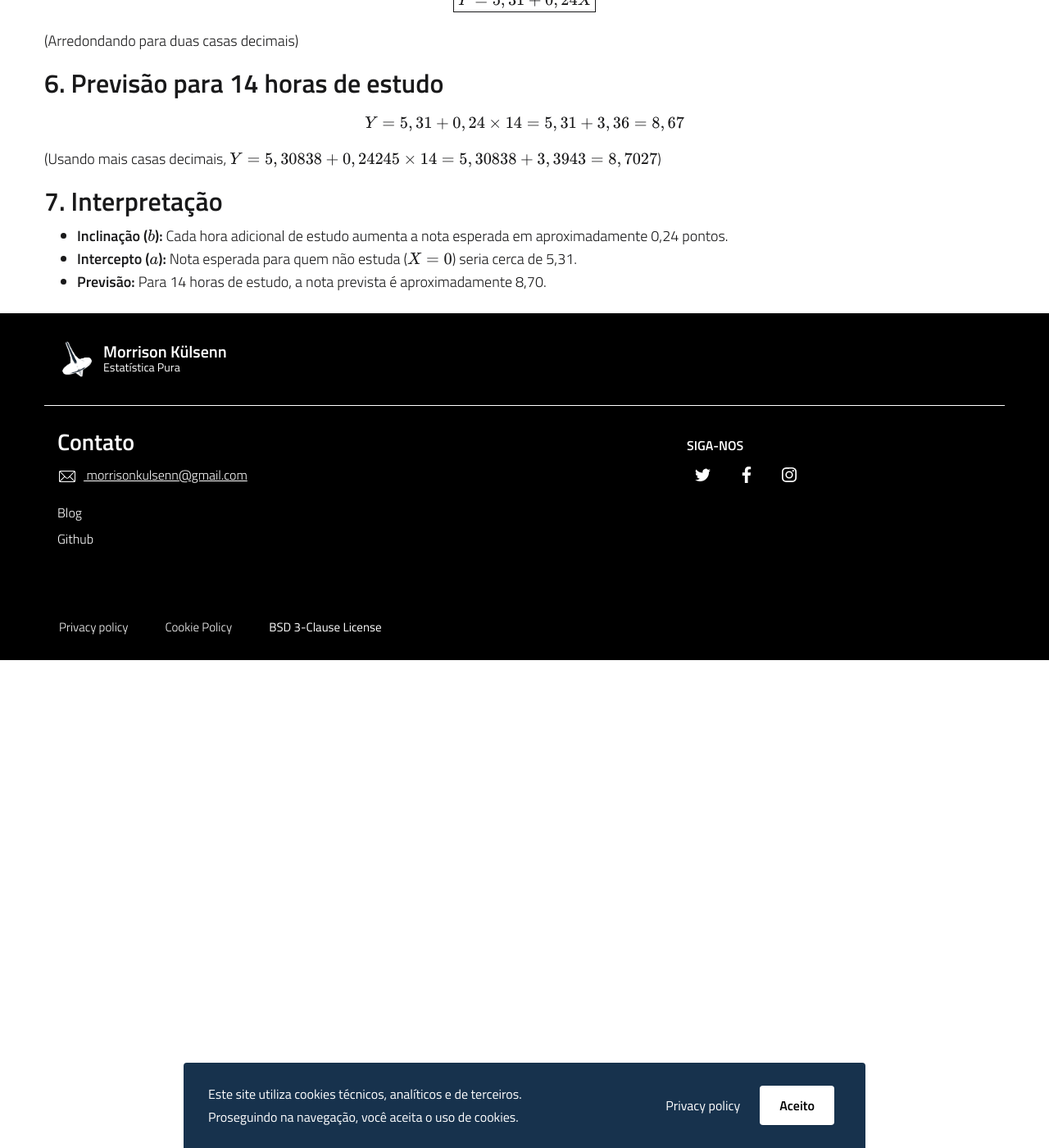
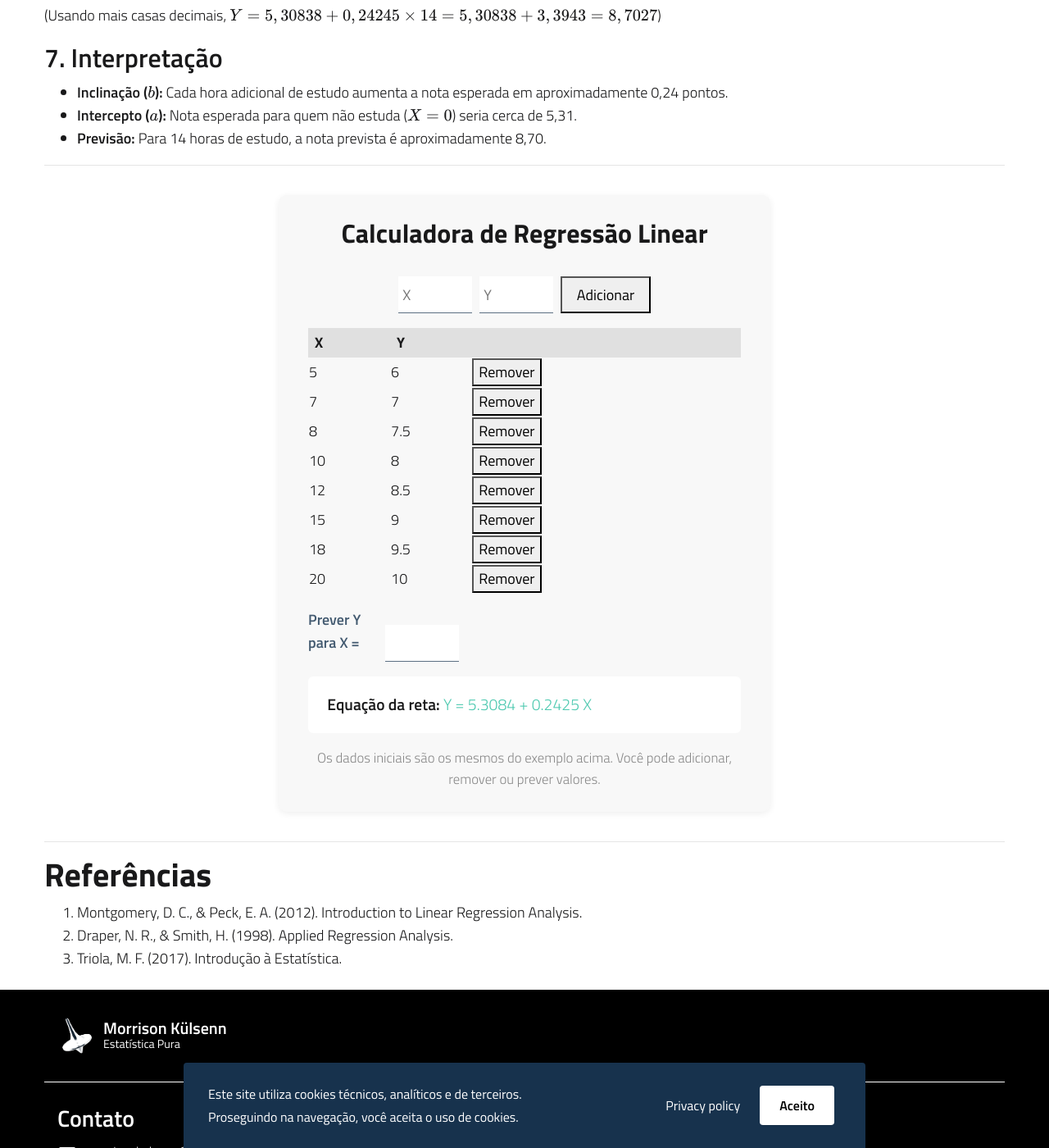
Before and after one commit to morrisonkuhlsen/morrisonkuhlsen, a Jekyll site: the page built from pt/analise-de-dados/regressao-linear.md, in a window 1280 px wide and 1400 px high, scrolled down 5749 px. Shown: the whole window at 82% size. Built offline with Jekyll 4.4.1, drawn with Linux system fonts in a browser that asks for light colours; some of the changed text lies outside the part shown.

Commit message:
Subindo alterações recentes do projeto

```diff
--- /dev/null
+++ b/assets/js/regressao-linear-calc.js
@@ -0,0 +1,83 @@
+// Calculadora de Regressão Linear Simples
+// Permite inserir pares (X, Y), calcular a reta e prever valores
+
+function calcularRegressaoLinear(pares) {
+  const n = pares.length;
+  if (n < 2) return null;
+  let somaX = 0, somaY = 0, somaXY = 0, somaX2 = 0;
+  for (const [x, y] of pares) {
+    somaX += x;
+    somaY += y;
+    somaXY += x * y;
+    somaX2 += x * x;
+  }
+  const mediaX = somaX / n;
+  const mediaY = somaY / n;
+  const b = (somaXY - n * mediaX * mediaY) / (somaX2 - n * mediaX * mediaX);
+  const a = mediaY - b * mediaX;
+  return { a, b };
+}
+
+function atualizarTabela() {
+  const tbody = document.getElementById('rl-tabela-corpo');
+  tbody.innerHTML = '';
+  pares.forEach(([x, y], i) => {
+    const tr = document.createElement('tr');
+    tr.innerHTML = `<td>${x}</td><td>${y}</td><td><button type="button" class="rl-remover" data-i="${i}">Remover</button></td>`;
+    tbody.appendChild(tr);
+  });
+}
+
+function atualizarResultado() {
+  const resultado = document.getElementById('rl-resultado');
+  const prevInput = document.getElementById('rl-prev-x');
+  if (pares.length < 2) {
+    resultado.innerHTML = '<span style="color:#c00">Insira pelo menos dois pares (X, Y).</span>';
+    prevInput.disabled = true;
+    return;
+  }
+  const { a, b } = calcularRegressaoLinear(pares);
+  let html = `<b>Equação da reta:</b> <span style="color:#4ec9b0">Y = ${a.toFixed(4)} + ${b.toFixed(4)} X</span><br>`;
+  if (prevInput.value !== '') {
+    const x = parseFloat(prevInput.value);
+    if (!isNaN(x)) {
+      const y = a + b * x;
+      html += `<b>Previsão para X = ${x}:</b> <span style="color:#4ec9b0">Y = ${y.toFixed(4)}</span>`;
+    }
+  }
+  resultado.innerHTML = html;
+  prevInput.disabled = false;
+}
+
+// Estado global dos pares
+let pares = [
+  [5, 6], [7, 7], [8, 7.5], [10, 8], [12, 8.5], [15, 9], [18, 9.5], [20, 10]
+];
+
+document.addEventListener('DOMContentLoaded', function() {
+  atualizarTabela();
+  atualizarResultado();
+
+  document.getElementById('rl-form-adicionar').addEventListener('submit', function(e) {
+    e.preventDefault();
+    const x = parseFloat(document.getElementById('rl-x').value);
+    const y = parseFloat(document.getElementById('rl-y').value);
+    if (!isNaN(x) && !isNaN(y)) {
+      pares.push([x, y]);
+      atualizarTabela();
+      atualizarResultado();
+      this.reset();
+    }
+  });
+
+  document.getElementById('rl-tabela-corpo').addEventListener('click', function(e) {
+    if (e.target.classList.contains('rl-remover')) {
+      const i = parseInt(e.target.getAttribute('data-i'));
+      pares.splice(i, 1);
+      atualizarTabela();
+      atualizarResultado();
+    }
+  });
+
+  document.getElementById('rl-prev-x').addEventListener('input', atualizarResultado);
+});
--- a/pt/analise-de-dados/regressao-linear.md
+++ b/pt/analise-de-dados/regressao-linear.md
@@ -257,3 +249,36 @@ $$
 - **Inclinação ($$b$$):** Cada hora adicional de estudo aumenta a nota esperada em aproximadamente 0,24 pontos.
 - **Intercepto ($$a$$):** Nota esperada para quem não estuda ($$X=0$$) seria cerca de 5,31.
 - **Previsão:** Para 14 horas de estudo, a nota prevista é aproximadamente 8,70.
+
+---
+
+<div id="regressao-linear-calc" style="max-width:600px;margin:2em auto;padding:1.5em 2em;background:#f8f8f8;border-radius:10px;box-shadow:0 2px 8px rgba(0,0,0,0.07);">
+  <h3 style="text-align:center;margin-bottom:1em;">Calculadora de Regressão Linear</h3>
+  <form id="rl-form-adicionar" style="display:flex;gap:0.5em;flex-wrap:wrap;justify-content:center;margin-bottom:1em;">
+    <input id="rl-x" type="number" step="any" placeholder="X" required style="width:90px;padding:0.3em;">
+    <input id="rl-y" type="number" step="any" placeholder="Y" required style="width:90px;padding:0.3em;">
+    <button type="submit" style="padding:0.3em 1em;">Adicionar</button>
+  </form>
+  <table style="width:100%;margin-bottom:1em;border-collapse:collapse;">
+    <thead>
+      <tr style="background:#e0e0e0;"><th style="padding:4px 8px;">X</th><th style="padding:4px 8px;">Y</th><th></th></tr>
+    </thead>
+    <tbody id="rl-tabela-corpo"></tbody>
+  </table>
+  <div style="margin-bottom:1em;">
+    <label for="rl-prev-x"><b>Prever Y para X =</b></label>
+    <input id="rl-prev-x" type="number" step="any" style="width:90px;padding:0.3em;">
+  </div>
+  <div id="rl-resultado" style="background:#fff;border-radius:6px;padding:1em 1.2em;min-height:2.5em;font-size:1.08em;"></div>
+  <div style="font-size:0.93em;color:#888;margin-top:1em;text-align:center;">Os dados iniciais são os mesmos do exemplo acima. Você pode adicionar, remover ou prever valores.</div>
+</div>
+
+<script src="{{ site.baseurl }}/assets/js/regressao-linear-calc.js"></script>
+
+---
+
+## Referências
+
+1. Montgomery, D. C., & Peck, E. A. (2012). Introduction to Linear Regression Analysis.
+2. Draper, N. R., & Smith, H. (1998). Applied Regression Analysis.
+3. Triola, M. F. (2017). Introdução à Estatística.
```
Also changed, not shown: other parts of pt/analise-de-dados/regressao-linear.md (+1 -9 lines).
